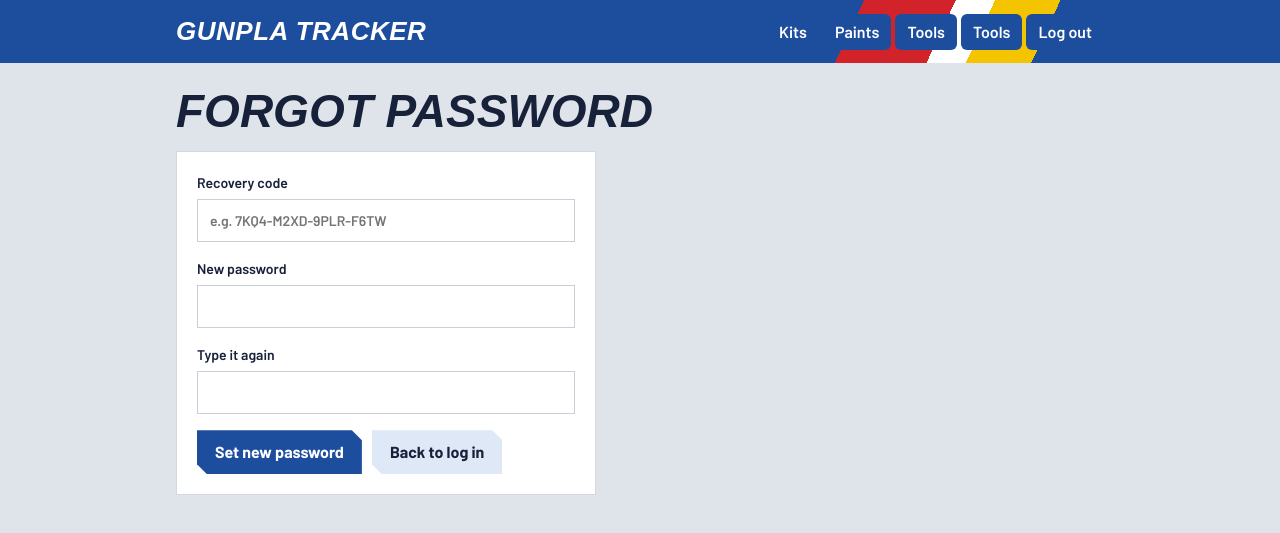
After one commit to louisdimaano/gunpla-tracker, a Flask app: page /forgot in a window 1280 px wide. The commit adds this page. Shown: the top 533 px of the page. Run offline with Flask 3, Linux system fonts and the light colour scheme; the visitor is signed in with stand-in values (Sample User, id 1); data comes from the database, SQL or seed files in the repository; some web fonts are replaced.

Commit message:
Add forgot password and change password

```diff
--- a/app.py
+++ b/app.py
@@ -93,6 +93,46 @@ def login():
     log_in()
     return redirect(url_for("kit_list"))
 
+
+@app.route("/forgot", methods=["GET", "POST"])
+def forgot():
+    user = saved_user()
+    if user is None:
+        return redirect(url_for("setup"))
+    if request.method == "GET":
+        return render_template("forgot.html", errors=[])
+
+    code = normalize_code(request.form.get("code", ""))
+    if not check_password_hash(user["recovery_hash"], code):
+        return render_template("forgot.html", errors=["Wrong recovery code."])
+
+    password, errors = read_new_password(request.form)
+    if errors:
+        return render_template("forgot.html", errors=errors)
+
+    new_code = save_password(password)
+    log_in()
+    return render_template("recovery_code.html", code=new_code)
+
+
+@app.route("/account", methods=["GET", "POST"])
+def account():
+    if request.method == "GET":
+        return render_template("account.html", errors=[], changed=False)
+
+    user = saved_user()
+    if not check_password_hash(user["password_hash"], request.form.get("current", "")):
+        return render_template("account.html", errors=["Your current password is wrong."], changed=False)
+
+    password, errors = read_new_password(request.form)
+    if errors:
+        return render_template("account.html", errors=errors, changed=False)
+
+    conn = get_db()
+    conn.execute("UPDATE users SET password_hash = ?", (generate_password_hash(password),))
+    conn.commit()
+    conn.close()
+    return render_template("account.html", errors=[], changed=True)
 
 @app.route("/logout", methods=["POST"])
 def logout():
--- a/static/style.css
+++ b/static/style.css
@@ -547,3 +547,14 @@ nav a,
 .logout-form button {
     white-space: nowrap;
 }
+
+.notice {
+    margin-bottom: 16px;
+    padding: 10px 14px;
+    border-left: 4px solid var(--yellow);
+    background: var(--blue-soft);
+}
+
+.notice p {
+    margin: 0;
+}
--- /dev/null
+++ b/templates/forgot.html
@@ -0,0 +1,29 @@
+{% extends "base.html" %}
+
+{% block title %}Forgot password | Gunpla Tracker{% endblock %}
+
+{% block content %}
+<h1>Forgot password</h1>
+
+{% if errors %}
+<div class="errors">
+    {% for error in errors %}
+    <p>{{ error }}</p>
+    {% endfor %}
+</div>
+{% endif %}
+
+<form method="post" class="card narrow">
+    <p class="field"><label>Recovery code
+            <input name="code" autocomplete="off" autocapitalize="characters" required
+                placeholder="e.g. 7KQ4-M2XD-9PLR-F6TW"></label></p>
+    <p class="field"><label>New password
+            <input type="password" name="password" autocomplete="new-password" required minlength="8"></label></p>
+    <p class="field"><label>Type it again
+            <input type="password" name="confirm" autocomplete="new-password" required minlength="8"></label></p>
+    <div class="form-actions">
+        <button class="btn" type="submit">Set new password</button>
+        <a class="btn btn-secondary" href="{{ url_for('login') }}">Back to log in</a>
+    </div>
+</form>
+{% endblock %}
--- a/templates/login.html
+++ b/templates/login.html
@@ -15,6 +15,7 @@
     <p class="field"><label>Password
             <input type="password" name="password" autocomplete="current-password" required autofocus></label></p>
     <div class="form-actions">
+        <p class="small"><a href="{{ url_for('forgot') }}">Forgot password?</a></p>
         <button class="btn" type="submit">Log in</button>
     </div>
 </form>
```
Also changed, not shown: templates/account.html (added, +33 -0 lines), tests/test_recovery_pages.py (added, +112 -0 lines).
